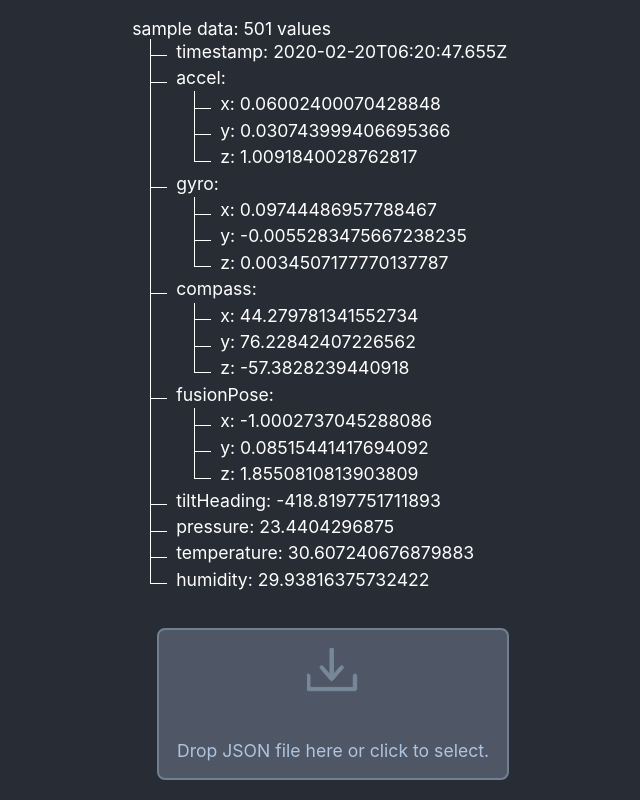
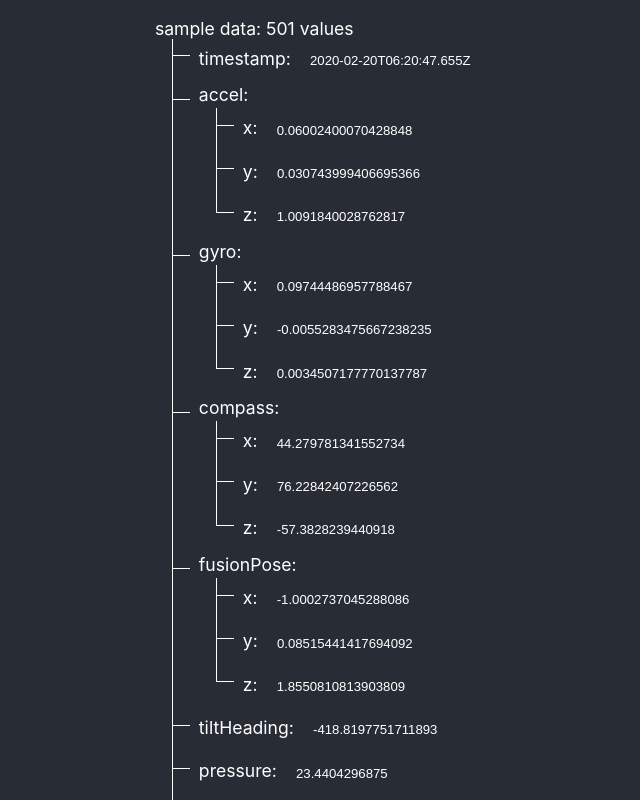
Before and after one commit to anselbrandt/drag-drop-json-chart, a React (Create React App) app: page / in a window 1280 px wide. Both pictures are taken after a click on the button "Use sample data". Shown: the top 800 px of the page, without its empty margins (307-947 px from the left). Built offline with nearby package versions, Linux system fonts and the light colour scheme.

Commit message:
Add onClick handler to values

```diff
--- a/src/App.js
+++ b/src/App.js
@@ -34,6 +34,10 @@ function App() {
     setFilename('sample data');
   };
 
+  const handleOnClick = event => {
+    console.log(event.target.value);
+  };
+
   return (
     <div className={styles.app}>
       <div>
@@ -44,6 +48,7 @@ function App() {
         <Tree
           element={data ? data[data.length - 1] : null}
           data={data ? data : null}
+          handleOnClick={handleOnClick}
         />
       </div>
       <Dropzone onDrop={onDrop} />
--- a/src/App.module.css
+++ b/src/App.module.css
@@ -126,3 +126,26 @@ li:last-child:before {
   background-color: tomato;
   color: white;
 }
+
+.value {
+  font-size: 0.75em;
+  padding: 0.5em;
+  margin: 0.5em;
+  border-width: 1px;
+  border-style: solid;
+  border-color: #282c34;
+  background-color: #282c34;
+  color: white;
+  outline: none;
+}
+
+.value:hover {
+  border-color: tomato;
+  cursor: pointer;
+}
+
+.value:active {
+  border-color: tomato;
+  background-color: tomato;
+  color: white;
+}
--- a/src/Tree.js
+++ b/src/Tree.js
@@ -1,7 +1,8 @@
 import React from 'react';
+import styles from './App.module.css';
 
 export default function Tree(props) {
-  const { element, data } = props;
+  const { element, data, parent, handleOnClick } = props;
 
   return (
     <React.Fragment>
@@ -11,9 +12,27 @@ export default function Tree(props) {
             <li key={index}>
               {key}:{' '}
               {typeof Object.values(element)[index] === 'object' ? (
-                <Tree element={Object.values(element)[index]} />
+                <Tree
+                  element={Object.values(element)[index]}
+                  parent={key}
+                  handleOnClick={handleOnClick}
+                />
+              ) : parent ? (
+                <button
+                  onClick={handleOnClick}
+                  value={`element.${parent}.${key}`}
+                  className={styles.value}
+                >
+                  {Object.values(element)[index]}
+                </button>
               ) : (
-                `${Object.values(element)[index]}`
+                <button
+                  onClick={handleOnClick}
+                  value={`element.${key}`}
+                  className={styles.value}
+                >
+                  {Object.values(element)[index]}
+                </button>
               )}
             </li>
           ))}
@@ -22,3 +41,5 @@ export default function Tree(props) {
     </React.Fragment>
   );
 }
+
+// Object.values(element)[index]
```
